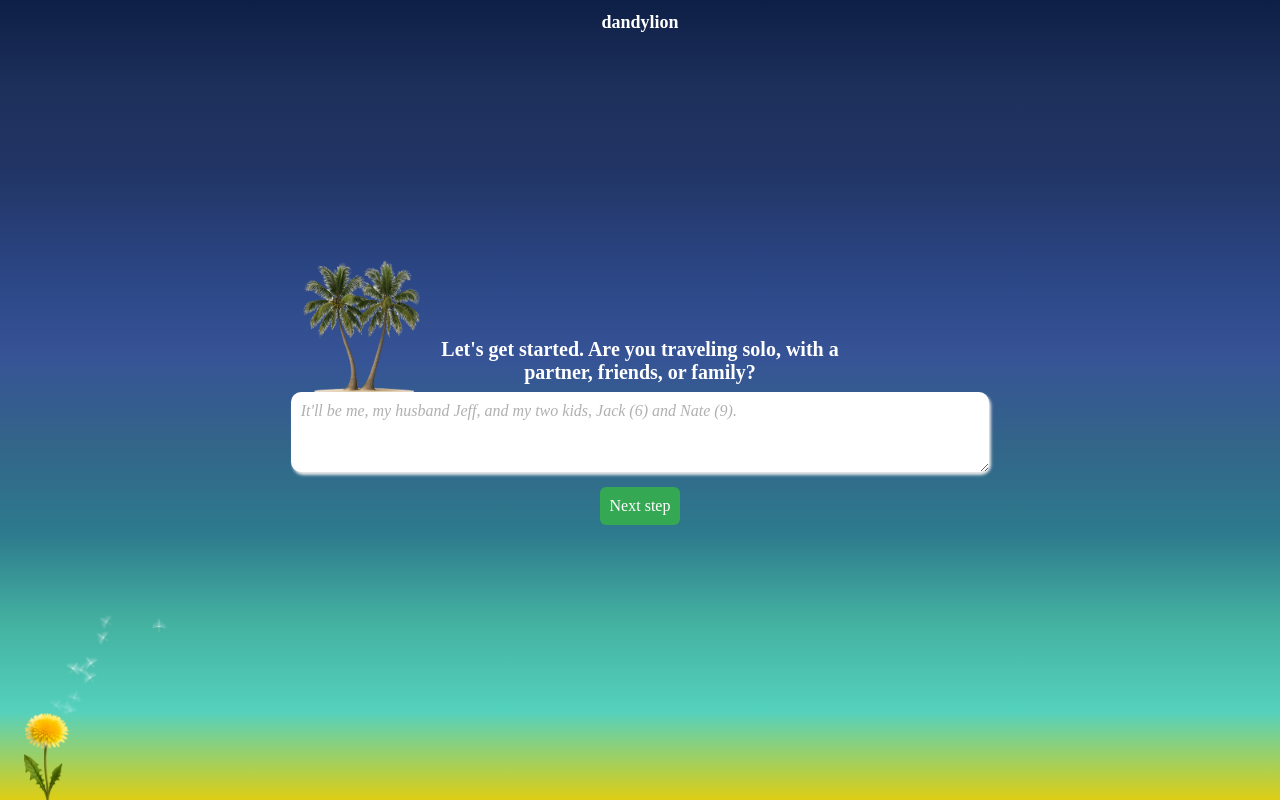
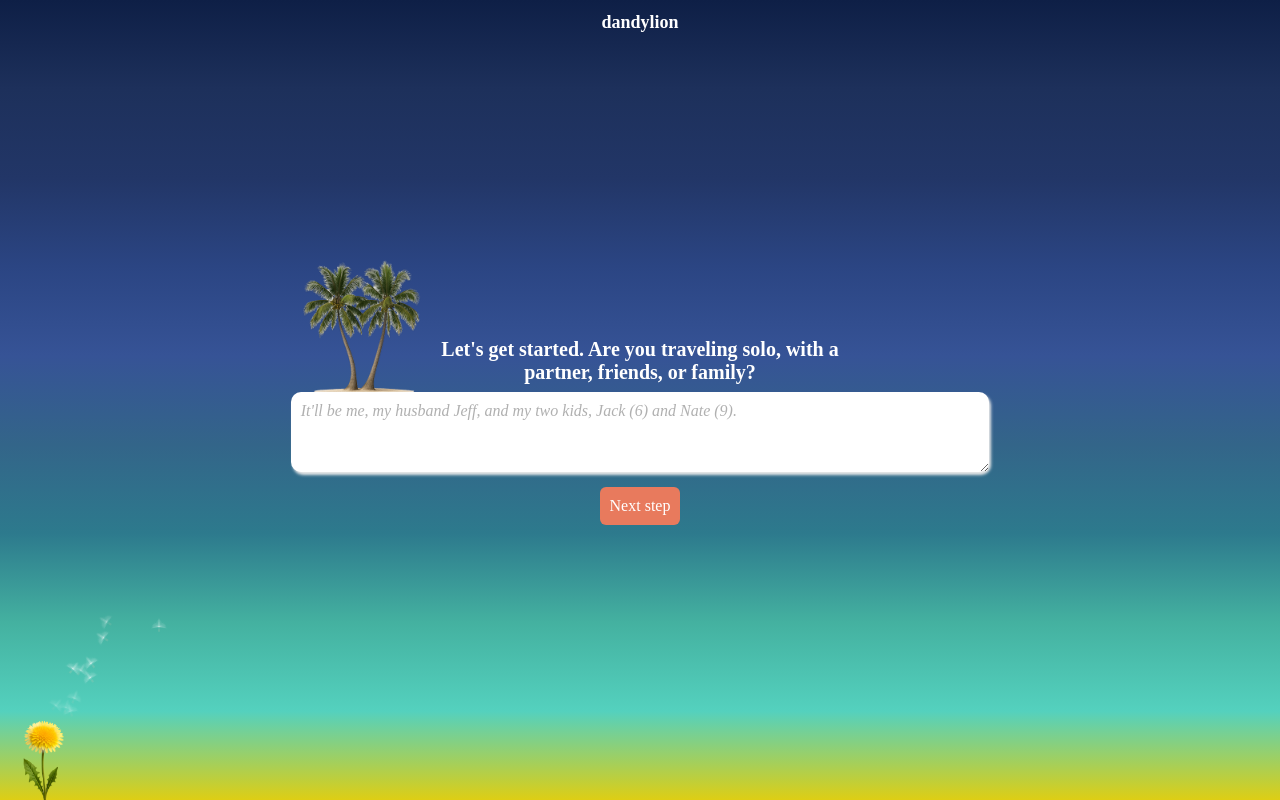
Before and after one commit to tedschu/Dandylion, a React (Vite) app in the folder client/: page / in a window 1280 px wide. Both pictures are taken after a click on the button "Get started". Built offline with nearby package versions, Linux system fonts and the light colour scheme; a web font is replaced by a local one.

Commit message:
testing color schemes

```diff
--- a/client/src/index.css
+++ b/client/src/index.css
@@ -14,14 +14,11 @@
 
 /* COLOR SCHEME:
     PRIMARY:
-    - Ocean blue: #1A73E8
-    - Tropical green: #34A853
-    - Sunset orange: #FF7043
+    - Blue: #113a67
+    - Yellow: #f7bc21
 
     SUPPORTING:
-    - Sand/Beach Beige: #F5EFE0 (backgrounds)
-    - Mountain purple: #7B68EE
-    - Golden yellow: #FFCA28 (highlights)
+    - Salmon ("next" buttons): #e87a5d
 */
 
 body,
@@ -162,7 +159,6 @@ h3 {
 .homeContainer {
   min-height: 100vh;
   width: 100%;
-  margin-top: 80px;
   color: white;
   text-align: center;
   display: flex;
@@ -203,8 +199,8 @@ h3 {
   position: absolute;
   bottom: 0;
   left: 20px;
-  width: 50px;
-  z-index: 1;
+  width: 45px;
+  z-index: 2;
 }
 
 /* BUTTON STYLING */
@@ -217,12 +213,12 @@ button {
 }
 
 .next {
-  background-color: #34a853;
+  background-color: #e87a5d;
   color: white;
 }
 
 .next:hover {
-  background-color: #188d37;
+  background-color: #d85a45;
 }
 
 .buttonContainer {
```
